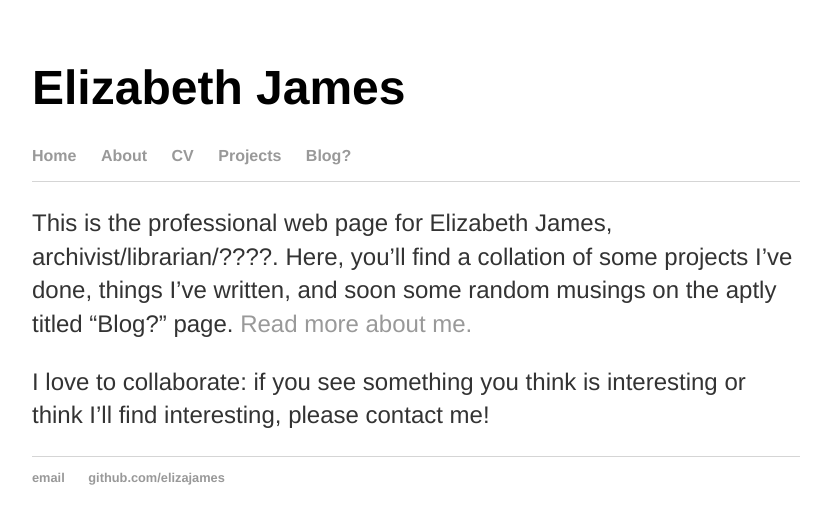
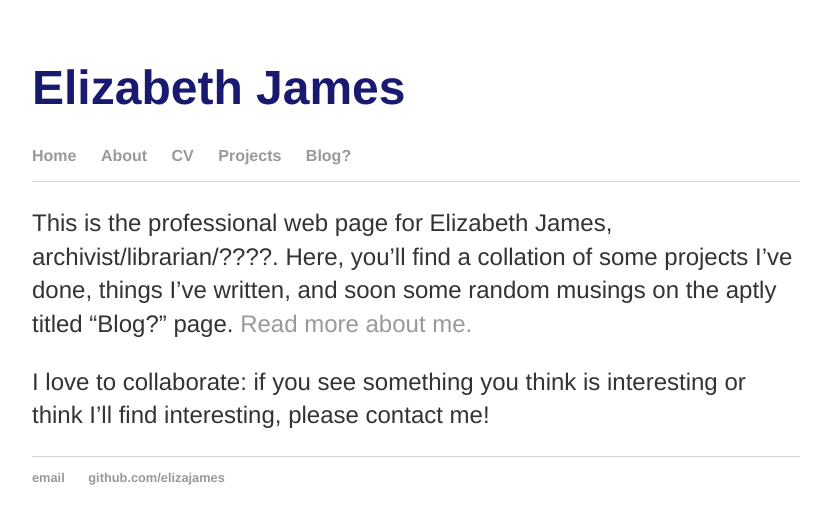
Before and after one commit to elizajames/old_site, a Jekyll site: the page built from index.html, in a window 1280 px wide. Shown: the top 524 px of the page, without its empty margins (224-1055 px from the left). Built offline with Jekyll 4.4.1, drawn with Linux system fonts in a browser that asks for light colours.

Commit message:
Update main.css

```diff
--- a/css/main.css
+++ b/css/main.css
@@ -4,7 +4,7 @@ body {
 }
 nav ul, footer ul {
     font-family:'Helvetica', 'Arial', 'Sans-Serif';
-    color: 'midnightblue';
+    color: midnightblue;
     padding: 0px;
     list-style: none;
     font-weight: bold;
@@ -23,7 +23,7 @@ a:hover {
 h1 {
     font-size: 3em;
     font-family:'Helvetica', 'Arial', 'Sans-Serif';
-    color: 'midnightblue';
+    color: midnightblue;
 }
 h2 {
     font-family:'Helvetica', 'Arial', 'Sans-Serif';
```
